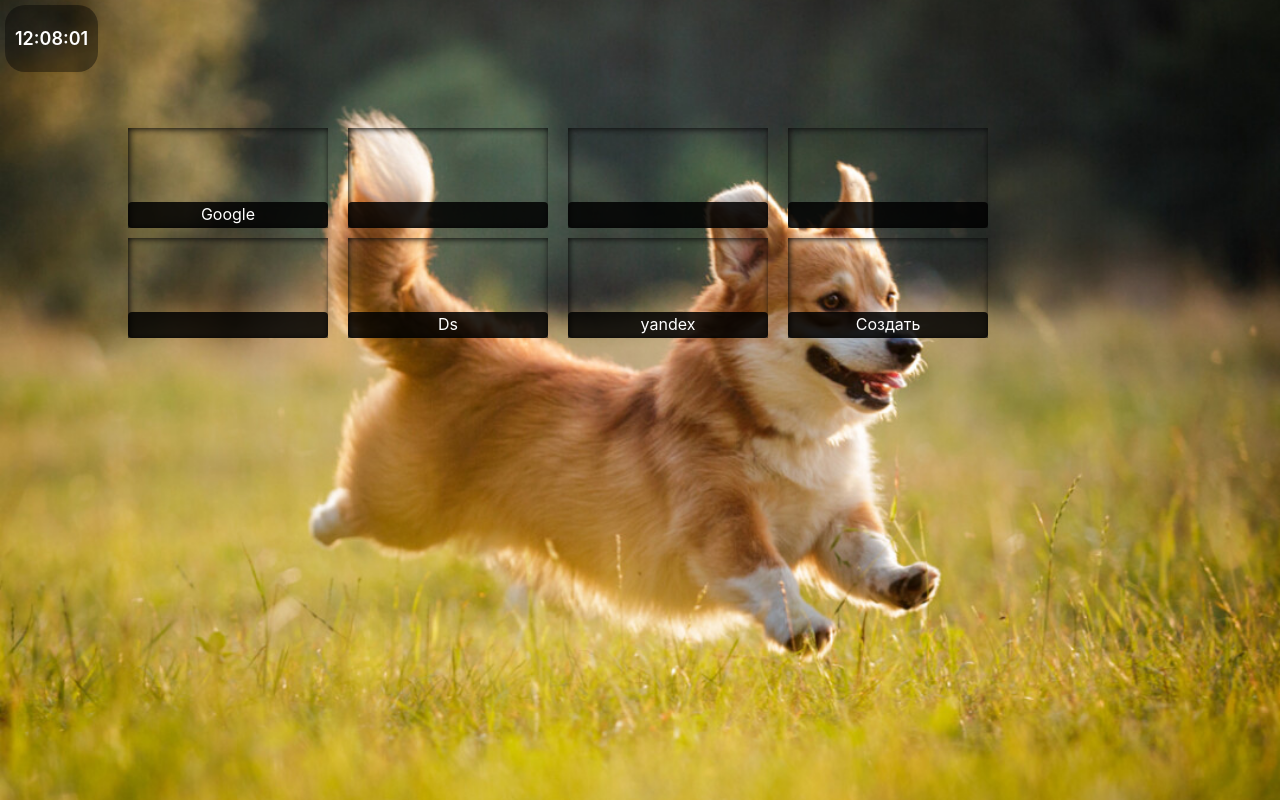
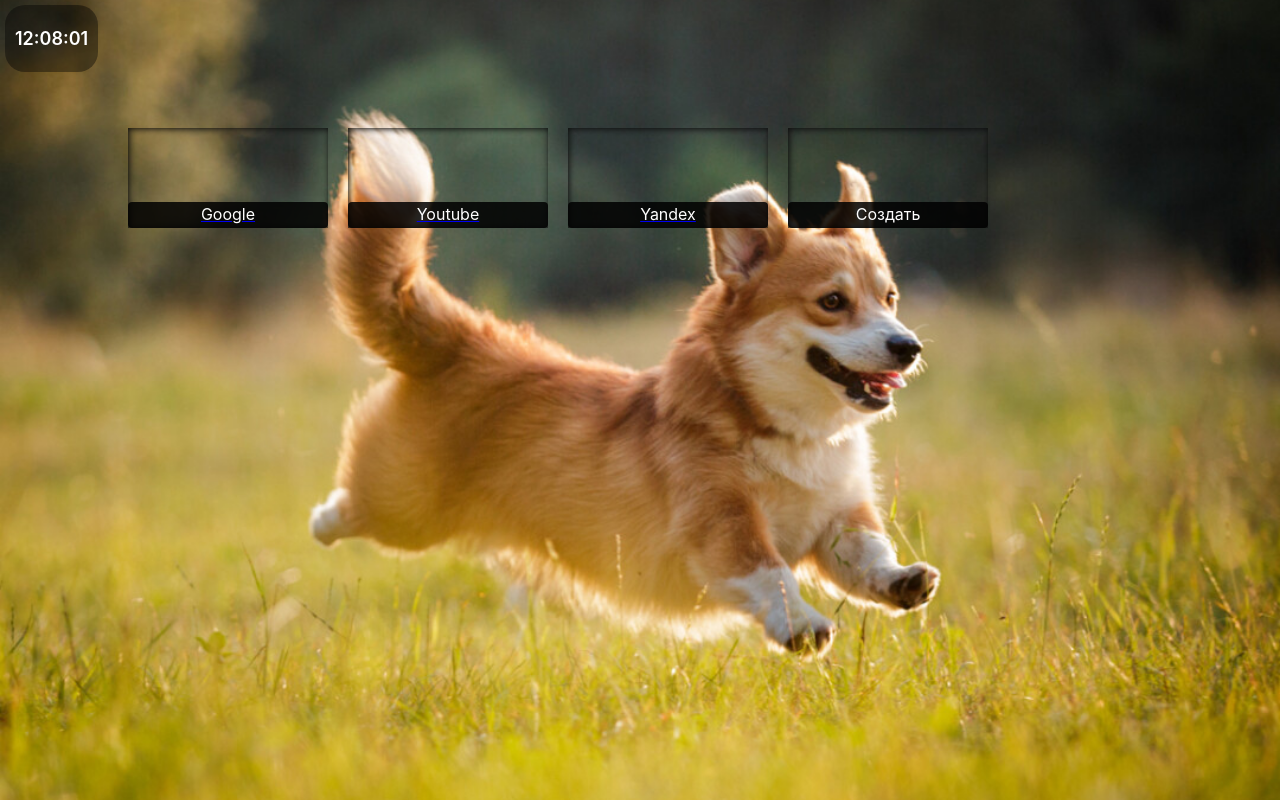
Before and after one commit to Roman354/firstReactProject, a React (Create React App) app: page / in a window 1280 px wide. Built offline with nearby package versions, Linux system fonts and the light colour scheme.

Commit message:
create basic components logic

```diff
--- a/src/App.js
+++ b/src/App.js
@@ -1,6 +1,11 @@
 import './App.css';
 import React, {useState, useEffect}  from 'react';
 
+const bookmarkArr = [
+    {key:1, name:"Google", href:"https://www.google.ru/"},
+    {key:2, name:"Youtube", href:"https://www.youtube.com/"},
+    {key:3 , name:"Yandex", href:"https://ya.ru/"}
+]
 
 
 
@@ -9,7 +14,8 @@ import React, {useState, useEffect}  from 'react';
 function App() {
     const[modalWindowFlag, setModalWindowFlag] = useState(false);
 
-    console.log(modalWindowFlag);
+
+
 
     function handlerClick(){
         setModalWindowFlag(true)
@@ -27,16 +33,14 @@ function App() {
             />
             <header className="App-header">
                 <div className="Page-container">
-                    <div className="Page-bookmark"><span className='Bookmarks-Name'>Google</span></div>
-                    <div className="Page-bookmark"><span className='Bookmarks-Name'></span></div>
-                    <div className="Page-bookmark"><span className='Bookmarks-Name'></span></div>
-                    <div className="Page-bookmark"><span className='Bookmarks-Name'></span></div>
-                    <div className="Page-bookmark"><span className='Bookmarks-Name'></span></div>
-                    <div className="Page-bookmark"><span className='Bookmarks-Name'>Ds</span></div>
-                    <div className="Page-bookmark"><span className='Bookmarks-Name'>yandex</span></div>
-                    <div
-                        onClick={handlerClick}
-                    className="Page-bookmark"><span className='Bookmarks-Name'>Создать</span></div>
+                    {/* <Bookmark name="Google" href="https://www.google.ru/" />
+                    <Bookmark name="Youtube" href="https://www.youtube.com/" />
+                    <Bookmark name="Yandex" href="https://ya.ru/" /> */}
+                    {/* {listBookmark} */}
+                    <Bookmarks />
+                    <CreateBlock
+                        cb={handlerClick}
+                    />
 
                 </div>
 
@@ -44,19 +48,37 @@ function App() {
         </div>
   );
 }
+function Bookmarks(){
+    const listBookmark = bookmarkArr.map(bookmark =>
+        <a key={bookmark.key} target="_blank" rel="noreferrer" href={bookmark.href}>
+            <div className="Page-bookmark">
+                <span className='Bookmarks-Name'>{bookmark.name}</span>
+            </div>
+        </a>
+    );
+
+    return(
+       <>
+        {listBookmark}
+       </>
+    )
+}
+
+function CreateBlock(props){
+    return(
+        <div
+            onClick={props.cb}
+            className="Page-bookmark">
+                <span className='Bookmarks-Name'>Создать</span>
+        </div>
+    )
+}
 
 function ModalWindow(props){
-    // const [flagRender, setRenderFlag] = useState(props.flag);
-
-
 
     function handlerClick(){
         props.cb();
-        // setRenderFlag(false);
-        // console.log(flagRender);
-        // e.stopPropagation();
     }
-
 
     return(
         <div className={ props.flag ? "ModalContainer" : "ModalContainer disable"}>
@@ -74,9 +96,7 @@ function ModalWindow(props){
                 <button onClick={handlerClick} className='ButtonModal'>Добавить</button>
         </div>
     )
-
 }
-
 
 function Clock (){
     const [time, setTime] = useState(new Date())
@@ -98,7 +118,6 @@ function Clock (){
             <p>{timeString}</p>
         </div>
     )
-
 }
 
 export default App;
```
